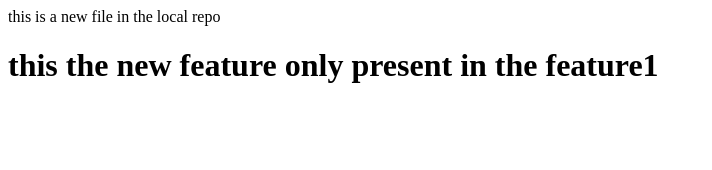
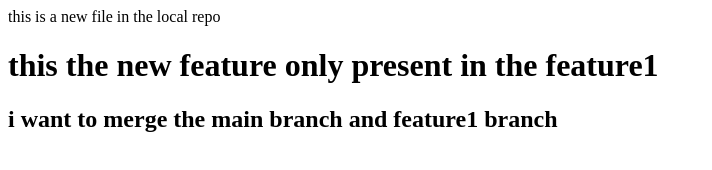
Before and after one commit to Sanjay-Git-0510/lo, a plain HTML site: page index.html in a window 1280 px wide. Shown: the whole page, without its empty margins (0-712 px from the left). Drawn offline with Linux system fonts and the light colour scheme.

Commit message:
merging feature branch with the main branch

```diff
--- a/index.html
+++ b/index.html
@@ -1,2 +1,3 @@
 <p>this is a new file in the local repo </p>
 <h1>this the new feature only present in the feature1</h1>
+<h2>i want to merge the main branch and feature1 branch</h2>
```
